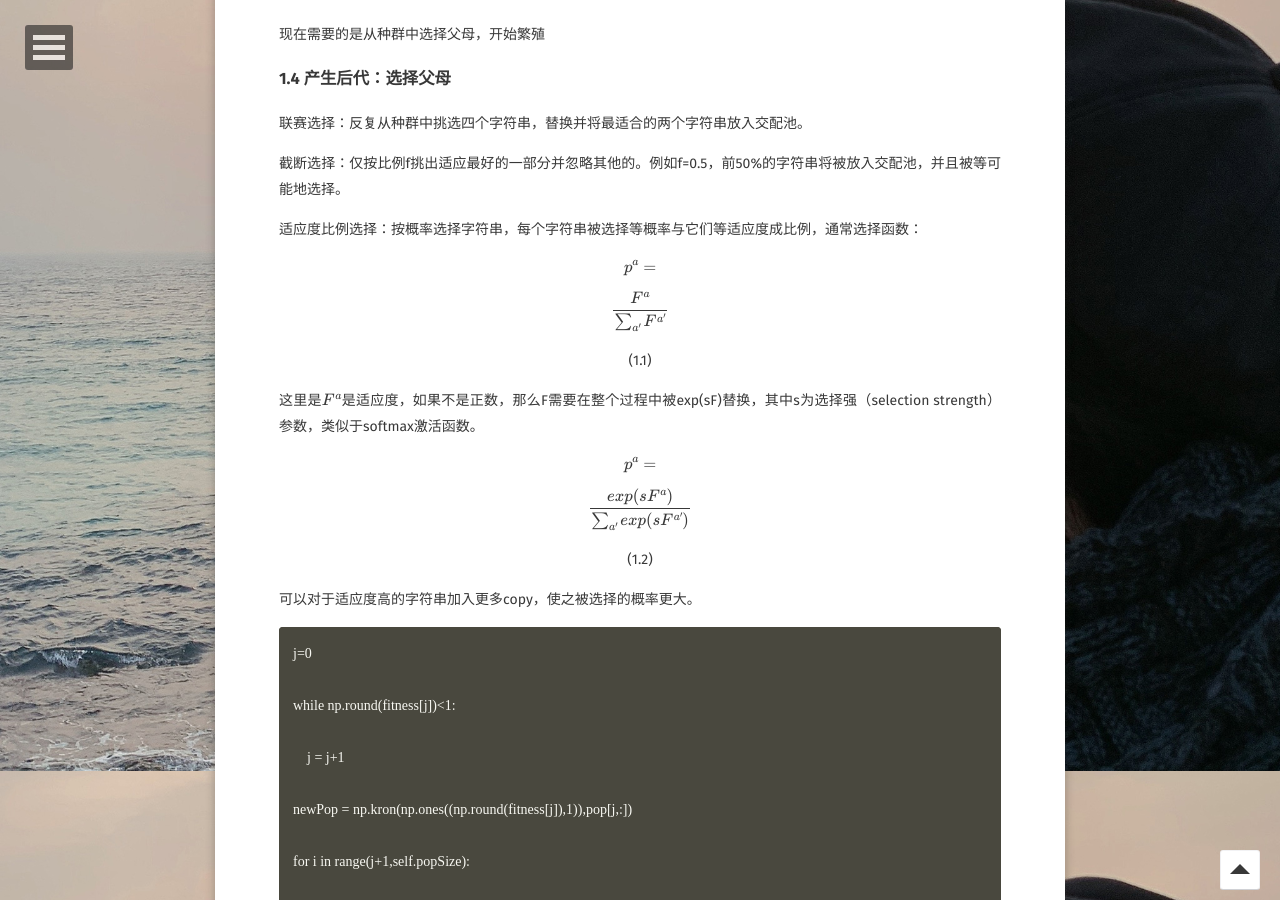
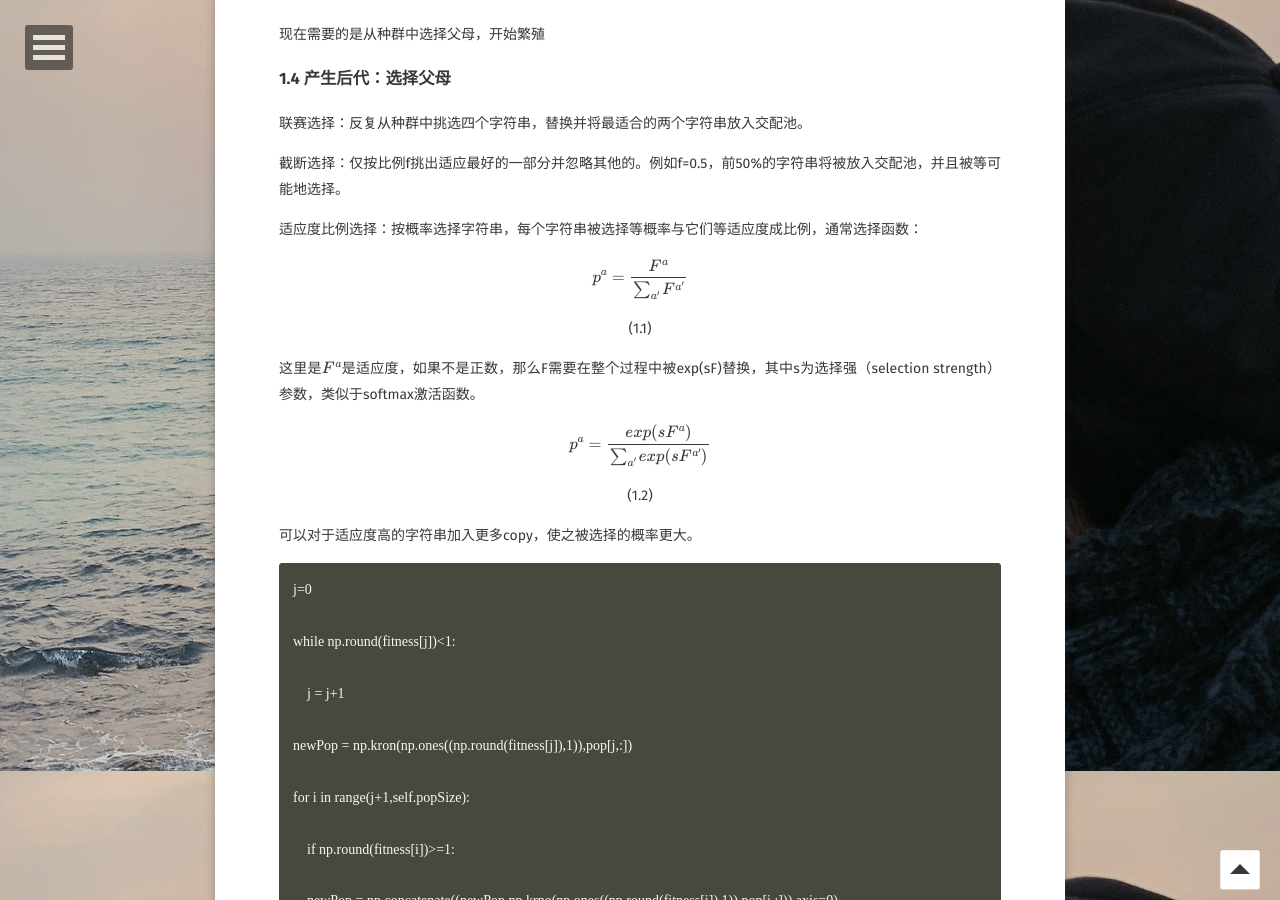
Before and after one commit to YawWQ/yawwq.github.io, a Jekyll site: the page built from _posts/2019-12-11-遗传算法.md, in a window 1280 px wide and 900 px high, scrolled down 1029 px. Built offline with Jekyll 4.4.1, drawn with Linux system fonts in a browser that asks for light colours; some web fonts are replaced; formulas are drawn with MathJax 3.

```diff
--- a/_posts/2019-12-11-遗传算法.md
+++ b/_posts/2019-12-11-遗传算法.md
@@ -42,11 +42,11 @@ GA作用于由种群组成的字符串，第一代种群通常随机产生，然
 
 适应度比例选择：按概率选择字符串，每个字符串被选择等概率与它们等适应度成比例，通常选择函数：
 
-<center>$$p^a=$$$$\frac{F^a}{\sum_{a'}F^{a'}}$$    (1.1)</center>
+<center>$$p^a=\frac{F^a}{\sum_{a'}F^{a'}}$$    (1.1)</center>
 
 这里是$$F^a$$是适应度，如果不是正数，那么F需要在整个过程中被exp(sF)替换，其中s为选择强（selection strength）参数，类似于softmax激活函数。
 
-<center>$$p^a=$$$$\frac{exp(sF^a)}{\sum_{a'}exp(sF^{a'})}$$    (1.2)</center>
+<center>$$p^a=\frac{exp(sF^a)}{\sum_{a'}exp(sF^{a'})}$$    (1.2)</center>
 
 可以对于适应度高的字符串加入更多copy，使之被选择的概率更大。
 
```
